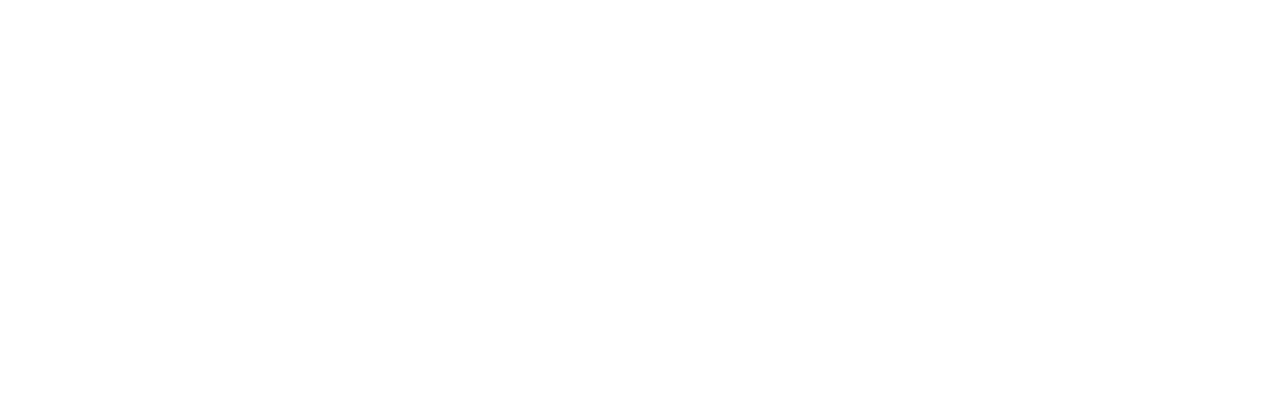
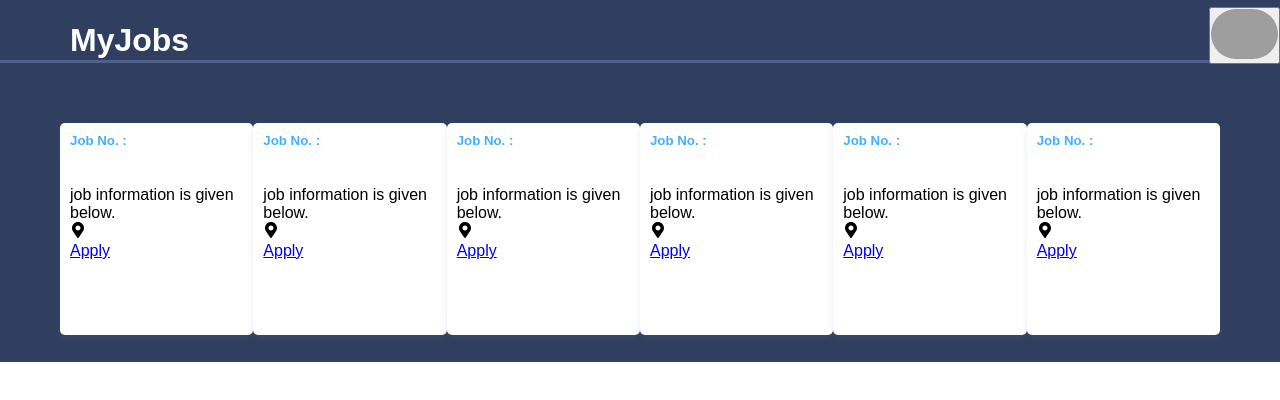
Before and after one commit to priyarathore20/my-jobs, a React (Create React App) app: page /available-jobs in a window 1280 px wide. Before the commit this address had no page. Shown: the top 400 px of the page. Built offline with nearby package versions, Linux system fonts and the light colour scheme; grey boxes are pictures that could not be loaded.

Commit message:
initial commit

```diff
--- a/package.json
+++ b/package.json
@@ -7,9 +7,9 @@
     "@testing-library/react": "^13.4.0",
     "@testing-library/user-event": "^13.5.0",
     "bootstrap": "^5.3.0",
-    "firebase": "^9.23.0",
     "react": "^18.2.0",
     "react-dom": "^18.2.0",
+    "react-icons": "^4.10.1",
     "react-router-dom": "^6.14.0",
     "react-scripts": "5.0.1",
     "web-vitals": "^2.1.4"
--- a/src/App.js
+++ b/src/App.js
@@ -4,6 +4,7 @@
 import Loginpage from './Pages/Loginpage';
 import ForgotPassword from './Pages/ForgotPassword';
 import ResetPassword from './Pages/ResetPassword';
+import AvailableJobs from './Pages/AvailableJobs';
 
 const App = () => {
   return (
@@ -13,6 +14,7 @@
         <Route path={'/login'} element={<Loginpage />} />
         <Route path={'/password-reset'} element={<ForgotPassword />} />
         <Route path={'/new-password'} element={<ResetPassword />} />
+        <Route path={'/available-jobs'} element={<AvailableJobs />} />
       </Routes>
     </BrowserRouter>
   );
--- /dev/null
+++ b/src/Components/JobCards.jsx
@@ -0,0 +1,19 @@
+import React from 'react'
+import { FaMapMarkerAlt } from 'react-icons/fa'
+
+const JobCards = () => {
+  return (
+    <div className="card">
+      <div className="card-header">
+      </div>
+      <div className="card-body">
+        <h5 className="card-title">Job No. : </h5>
+        <p className="card-text">job information is given below.</p>
+        <p>< FaMapMarkerAlt /></p>
+        <a href="#" className="btn btn-primary">Apply</a>
+      </div>
+    </div>
+  )
+}
+
+export default JobCards
--- a/src/Pages/AvailableJobs.jsx
+++ b/src/Pages/AvailableJobs.jsx
@@ -1,8 +1,26 @@
 import React from 'react'
+import JobCards from '../Components/JobCards'
 
 const AvailableJobs = () => {
   return (
-    <div>AvailableJobs</div>
+    <div className="bg">
+      <div className="upper">
+        <div className='navbar'>
+          <h1 className="logo">MyJobs</h1>
+          <button >
+            <img style={{ height: '50px', borderRadius: 50, }} src="https://ionicframework.com/docs/img/demos/avatar.svg" alt="#" />
+          </button>
+        </div>
+        <div className="upper-section">
+          < JobCards />
+          < JobCards />
+          < JobCards />
+          < JobCards />
+          < JobCards />
+          < JobCards />
+        </div>
+      </div>
+    </div>
   )
 }
 
```
Also changed, not shown: 1 other file (tests, documents, lock files or other folders).
